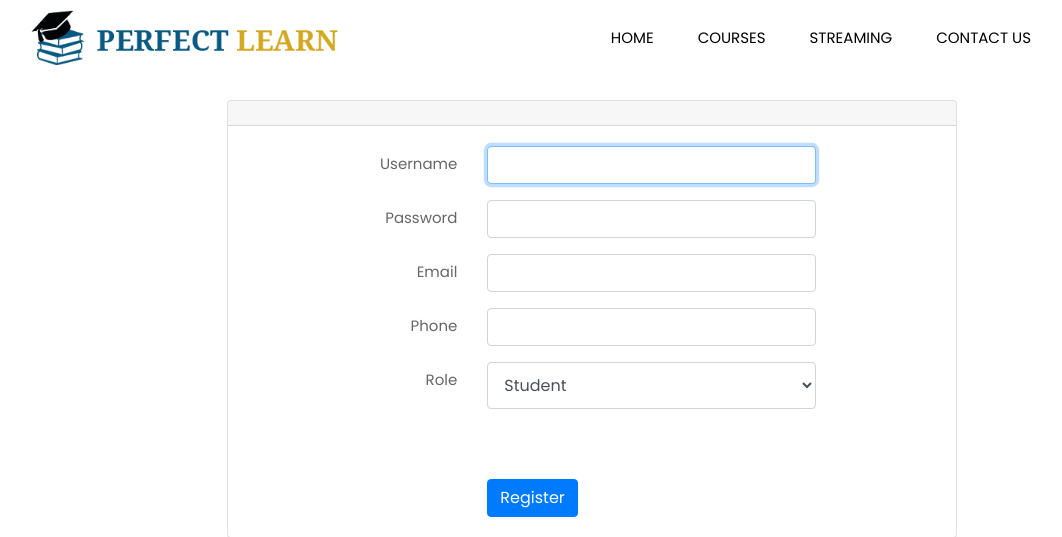
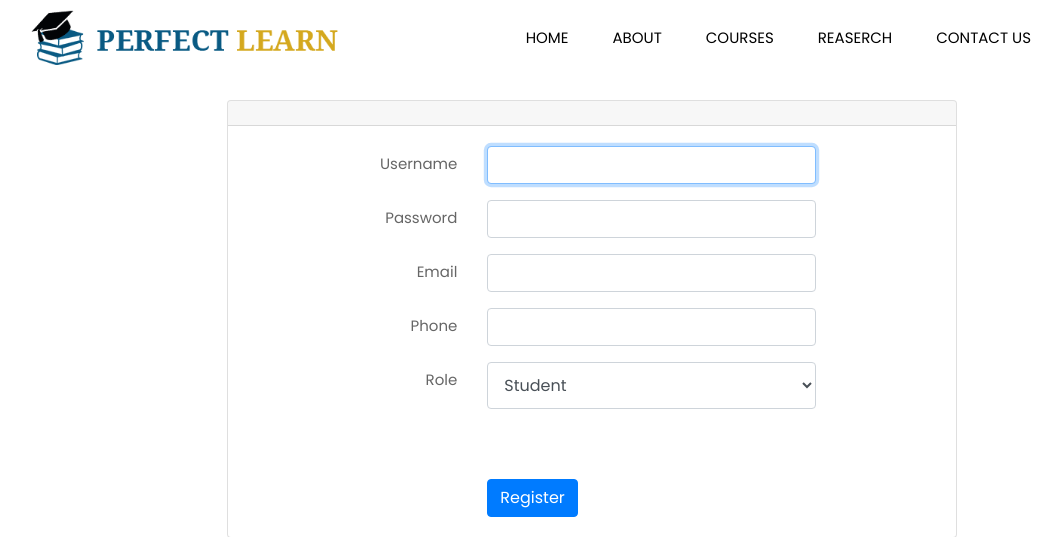
Before and after one commit to Kuuhaakuu1/e-learning, a Django app: page /login/register/ in a window 1280 px wide. Shown: the top 537 px of the page, without its empty margins (48-1110 px from the left). Run offline with Django 4.2, Linux system fonts and the light colour scheme; some libraries are stand-ins or nearby versions.

Commit message:
Revert "Merge branch 'main' of https://github.com/Kuuhaakuu1/e-learning"
This reverts commit 31b0623bd9f12f1f4a612e6499667c56645e4fa7, reversing
changes made to fb9051d268d2187abc65880995456946c55035cb.

```diff
--- a/login/templates/admin.html
+++ b/login/templates/admin.html
@@ -63,8 +63,9 @@
                 <div class="collapse navbar-collapse justify-content-end" id="navbar-wd">
                     <ul class="navbar-nav">
                         <li><a class="nav-link active" href="#">Home</a></li>
+                        <li><a class="nav-link" href="#">About</a></li>
                         <li><a class="nav-link" href="#">Courses</a></li>
-                        <li><a class="nav-link" href="{% url 'streaming' %}" method="post">Streaming</a></li>
+                        <li><a class="nav-link" href="#">Reaserch</a></li>
 						<li><a class="nav-link" href="#">Contact us</a></li>
                         <li class="nav-item dropdown">
                             <a class="nav-link dropdown-toggle" href="#" id="navbarDropdown" role="button" data-toggle="dropdown" aria-haspopup="true" aria-expanded="false">
--- a/login/templates/courses.html
+++ b/login/templates/courses.html
@@ -63,6 +63,7 @@
                 <div class="collapse navbar-collapse justify-content-end" id="navbar-wd">
                     <ul class="navbar-nav">
                         <li><a class="nav-link active" href="#">Home</a></li>
+                        <li><a class="nav-link" href="#">About</a></li>
                         <li><a class="nav-link" href="#">Courses</a></li>
                         <li><a class="nav-link" href="{% url 'streaming' %}" method="post">Streaming</a></li>
                         <!-- "/login/streaming" action= -->
--- a/login/templates/edit.html
+++ b/login/templates/edit.html
@@ -63,8 +63,9 @@
                 <div class="collapse navbar-collapse justify-content-end" id="navbar-wd">
                     <ul class="navbar-nav">
                         <li><a class="nav-link active" href="#">Home</a></li>
+                        <li><a class="nav-link" href="#">About</a></li>
                         <li><a class="nav-link" href="#">Courses</a></li>
-                        <li><a class="nav-link" href="{% url 'streaming' %}" method="post">Streaming</a></li>
+                        <li><a class="nav-link" href="#">Reaserch</a></li>
 						<li><a class="nav-link" href="#">Contact us</a></li>
                     </ul>
                 </div>
--- a/login/templates/home.html
+++ b/login/templates/home.html
@@ -63,8 +63,9 @@
                 <div class="collapse navbar-collapse justify-content-end" id="navbar-wd">
                     <ul class="navbar-nav">
                         <li><a class="nav-link active" href="#">Home</a></li>
+                        <li><a class="nav-link" href="#">About</a></li>
                         <li><a class="nav-link" href="#">Courses</a></li>
-                        <li><a class="nav-link" href="{% url 'streaming' %}" method="post">Streaming</a></li>
+                        <li><a class="nav-link" href="#">Reaserch</a></li>
 						<li><a class="nav-link" href="#">Contact us</a></li>
                         <li class="nav-item dropdown">
                             <a class="nav-link dropdown-toggle" href="#" id="navbarDropdown" role="button" data-toggle="dropdown" aria-haspopup="true" aria-expanded="false">
--- a/login/templates/login.html
+++ b/login/templates/login.html
@@ -59,8 +59,9 @@
                 <div class="collapse navbar-collapse justify-content-end" id="navbar-wd">
                     <ul class="navbar-nav">
                         <li><a class="nav-link active" href="#">Home</a></li>
+                        <li><a class="nav-link" href="#">About</a></li>
                         <li><a class="nav-link" href="#">Courses</a></li>
-                        <li><a class="nav-link" href="{% url 'streaming' %}" method="post">Streaming</a></li>
+                        <li><a class="nav-link" href="#">Reaserch</a></li>
 						<li><a class="nav-link" href="#">News</a></li>
 						<li><a class="nav-link" href="#">Contact us</a></li>
                     </ul>
@@ -274,7 +275,7 @@
                 <div class="col-md-6">
                     <div class="full">
                         <div class="heading_main text_align_left">
-						   <h2><span>Research</span></h2>
+						   <h2><span>Reaserch</span></h2>
                         </div>
 						<div class="full">
 						  <p>Lorem ipsum dolor sit amet, consectetur adipiscing elit, sed do eiusmod tempor incididunt ut labore et dolore magna aliqua.
--- a/login/templates/magnetLists.html
+++ b/login/templates/magnetLists.html
@@ -63,8 +63,9 @@
                 <div class="collapse navbar-collapse justify-content-end" id="navbar-wd">
                     <ul class="navbar-nav">
                         <li><a class="nav-link active" href="#">Home</a></li>
+                        <li><a class="nav-link" href="#">About</a></li>
                         <li><a class="nav-link" href="#">Courses</a></li>
-                        <li><a class="nav-link" href="{% url 'streaming' %}" method="post">Streaming</a></li>
+                        <li><a class="nav-link" href="#">Reaserch</a></li>
 						<li><a class="nav-link" href="#">Contact us</a></li>
                     </ul>
                 </div>
--- a/login/templates/register.html
+++ b/login/templates/register.html
@@ -63,8 +63,9 @@
                 <div class="collapse navbar-collapse justify-content-end" id="navbar-wd">
                     <ul class="navbar-nav">
                         <li><a class="nav-link active" href="#">Home</a></li>
+                        <li><a class="nav-link" href="#">About</a></li>
                         <li><a class="nav-link" href="#">Courses</a></li>
-                        <li><a class="nav-link" href="{% url 'streaming' %}" method="post">Streaming</a></li>
+                        <li><a class="nav-link" href="#">Reaserch</a></li>
 						<li><a class="nav-link" href="#">Contact us</a></li>
                     </ul>
                 </div>
--- a/login/templates/streaming.html
+++ b/login/templates/streaming.html
@@ -65,7 +65,7 @@
                         <li><a class="nav-link active" href="#">Home</a></li>
                         <li><a class="nav-link" href="#">About</a></li>
                         <li><a class="nav-link" href="#">Courses</a></li>
-                        <li><a class="nav-link" href="{% url 'streaming' %}" method="post">Streaming</a></li>
+                        <li><a class="nav-link" href="#">Reaserch</a></li>
 						<li><a class="nav-link" href="#">Contact us</a></li>
                     </ul>
                 </div>
--- a/login/templates/students.html
+++ b/login/templates/students.html
@@ -53,8 +53,9 @@
                 <div class="collapse navbar-collapse justify-content-end" id="navbar-wd">
                     <ul class="navbar-nav">
                         <li><a class="nav-link active" href="#">Home</a></li>
+                        <li><a class="nav-link" href="#">About</a></li>
                         <li><a class="nav-link" href="#">Courses</a></li>
-                        <li><a class="nav-link" href="{% url 'streaming' %}" method="post">Streaming</a></li>
+                        <li><a class="nav-link" href="#">Reaserch</a></li>
 						<li><a class="nav-link" href="#">Contact us</a></li>
                         <li class="nav-item dropdown">
                             <a class="nav-link dropdown-toggle" href="#" id="navbarDropdown" role="button" data-toggle="dropdown" aria-haspopup="true" aria-expanded="false">
--- a/login/templates/teachers.html
+++ b/login/templates/teachers.html
@@ -53,8 +53,9 @@
                 <div class="collapse navbar-collapse justify-content-end" id="navbar-wd">
                     <ul class="navbar-nav">
                         <li><a class="nav-link active" href="#">Home</a></li>
+                        <li><a class="nav-link" href="#">About</a></li>
                         <li><a class="nav-link" href="#">Courses</a></li>
-                        <li><a class="nav-link" href="{% url 'streaming' %}" method="post">Streaming</a></li>
+                        <li><a class="nav-link" href="#">Reaserch</a></li>
 						<li><a class="nav-link" href="#">Contact us</a></li>
                         <li class="nav-item dropdown">
                             <a class="nav-link dropdown-toggle" href="#" id="navbarDropdown" role="button" data-toggle="dropdown" aria-haspopup="true" aria-expanded="false">
```
